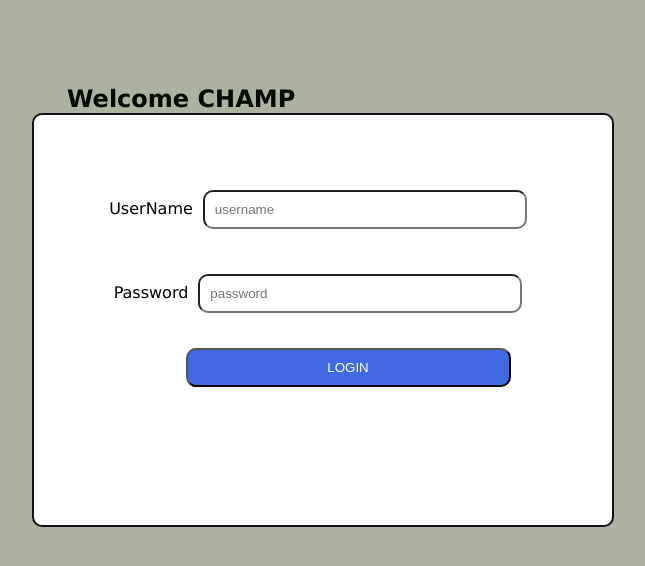
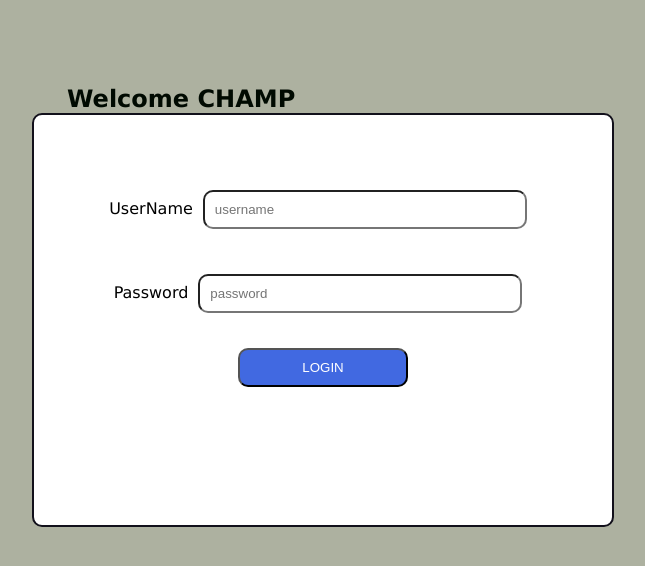
Before and after one commit to Godwin-NJ/expense-tracker, a React (Create React App) app: page / in a window 1280 px wide. Shown: the top 566 px of the page, without its empty margins (317-962 px from the left). Built offline with nearby package versions, Linux system fonts and the light colour scheme.

Commit message:
style responsive

```diff
--- a/src/userAccess/login.css
+++ b/src/userAccess/login.css
@@ -44,17 +44,16 @@
 .loginBtn{
     padding: 10px;
     border-radius: 10px;
-    width: 325px;
+    width: 170px;
     background-color: #4169e1;
     color: #ffffff;
+    margin: 0 auto;
     /* width: 30%; */
 }
 
 
 @media (min-width:1025px){
-    .loginBtn{
-        margin-left: 50px;
-    }
+
     .form{
         width: 35%;
     }
```
